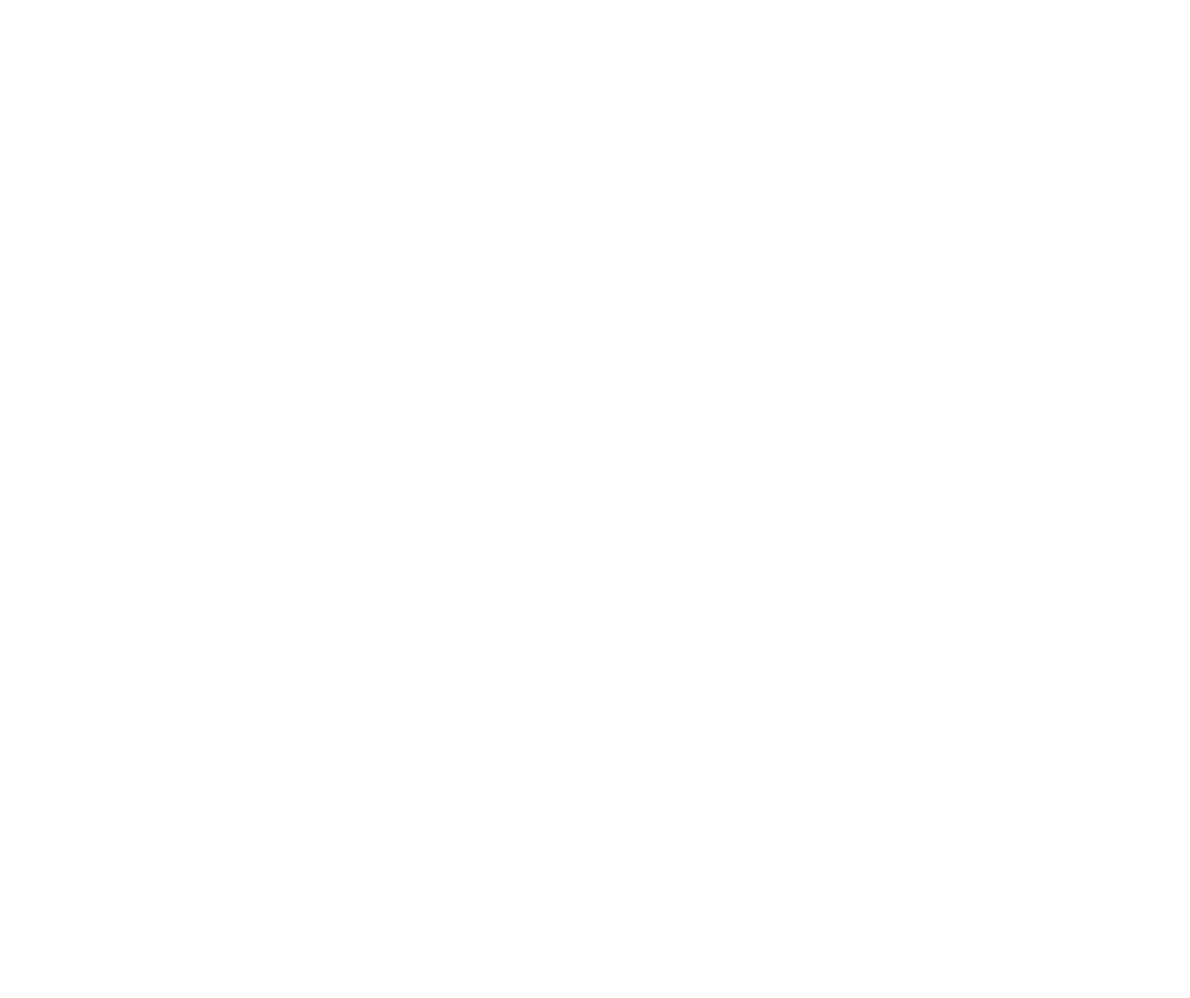
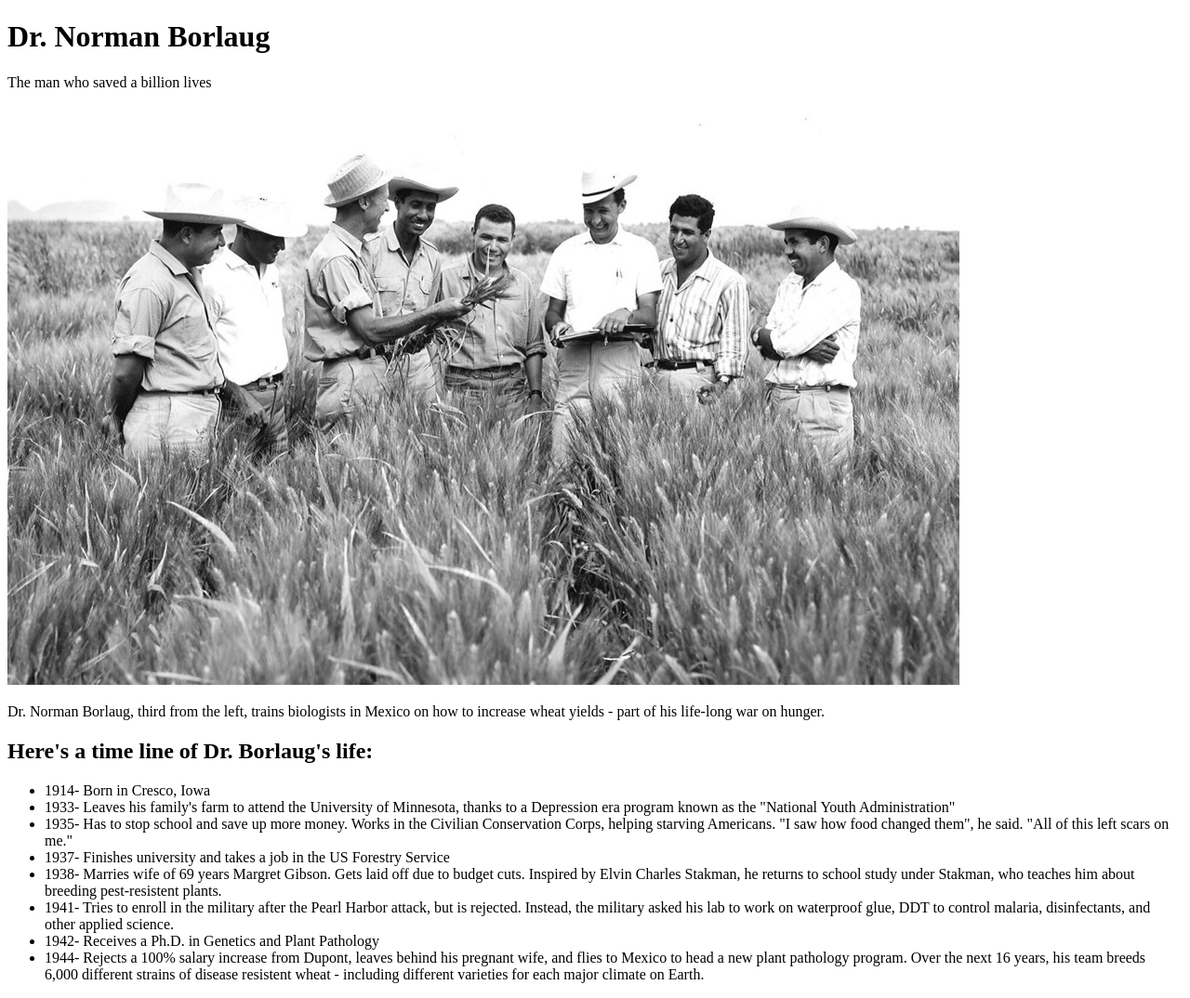
Before and after one commit to ErnestKnowing/Tribute-Page, a plain HTML site: page index.html in a window 1280 px wide. Shown: the whole page at 93% size. Before the commit the page ends 800 px from the top, so only its background shows below. Drawn offline with Linux system fonts and the light colour scheme.

Commit message:
feat:add img

```diff
--- a/index.html
+++ b/index.html
@@ -1,12 +1,32 @@
 <!DOCTYPE html>
 <html lang="en">
-<head>
-    <meta charset="UTF-8">
-    <meta http-equiv="X-UA-Compatible" content="IE=edge">
-    <meta name="viewport" content="width=device-width, initial-scale=1.0">
-    <title>Document</title>
-</head>
-<body>
+  <head>
+    <link rel="stylesheet" href="style.css" />
+    <meta charset="UTF-8" />
+    <meta http-equiv="X-UA-Compatible" content="IE=edge" />
+    <meta name="viewport" content="width=device-width, initial-scale=1.0" />
+    <title>Dr. Norman Borlaug</title>
+  </head>
+  <body>
+    <main id="main">
+        <h1>Dr. Norman Borlaug</h1>
+        <p>The man who saved a billion lives</p>
+      <div id="img-div">
+        <img id="image" src="tribute-page.jpg" />
+        <p id="img-caption">Dr. Norman Borlaug, third from the left, trains biologists in Mexico on how to increase wheat yields - part of his life-long war on hunger.</p>
+      </div>
+      <h2 id="tribute-info">Here's a time line of Dr. Borlaug's life:</h2>
+      <ul>
+        <li><span id='data'>1914</span>- Born in Cresco, Iowa</li>
+        <li><span id='data'>1933</span>- Leaves his family's farm to attend the University of Minnesota, thanks to a Depression era program known as the "National Youth Administration"</li>
+        <li><span id='data'>1935</span>- Has to stop school and save up more money. Works in the Civilian Conservation Corps, helping starving Americans. "I saw how food changed them", he said. "All of this left scars on me."</li>
+        <li><span id='data'>1937</span>- Finishes university and takes a job in the US Forestry Service</li>
+        <li><span id='data'>1938</span>- Marries wife of 69 years Margret Gibson. Gets laid off due to budget cuts. Inspired by Elvin Charles Stakman, he returns to school study under Stakman, who teaches him about breeding pest-resistent plants.</li>
+        <li><span id='data'>1941</span>- Tries to enroll in the military after the Pearl Harbor attack, but is rejected. Instead, the military asked his lab to work on waterproof glue, DDT to control malaria, disinfectants, and other applied science.</li>
+        <li><span id='data'>1942</span>- Receives a Ph.D. in Genetics and Plant Pathology</li>
+        <li><span id='data'>1944</span>- Rejects a 100% salary increase from Dupont, leaves behind his pregnant wife, and flies to Mexico to head a new plant pathology program. Over the next 16 years, his team breeds 6,000 different strains of disease resistent wheat - including different varieties for each major climate on Earth.</li>
+      </ul>
 
-</body>
+    </main>
+  </body>
 </html>
```
Also changed, not shown: style.css (added), tribute-page.jpg (added).
